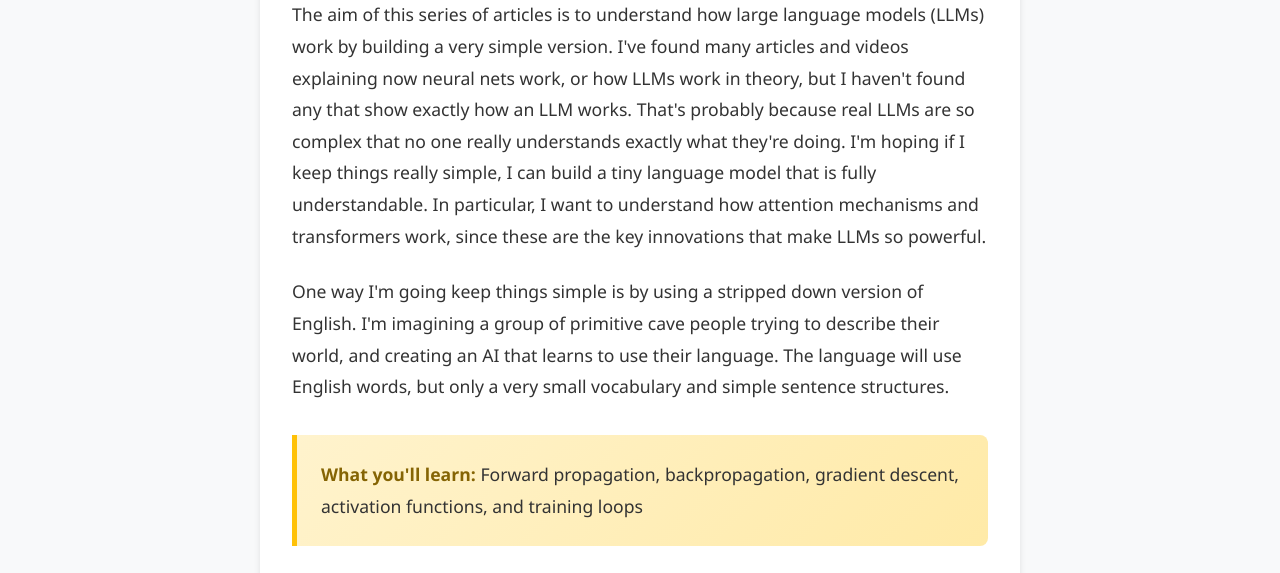
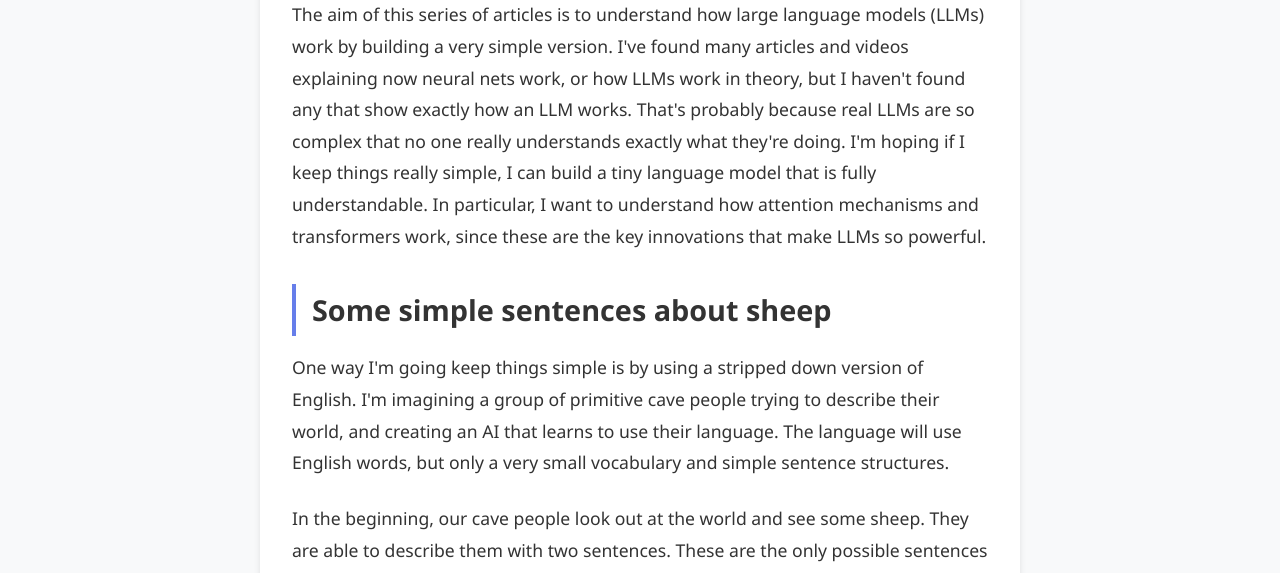
Before and after one commit to petercollingridge/tiny-language-model, a plain HTML site: page docs/index.html in a window 1280 px wide. Shown: the part 322-895 px from the top of the page. Drawn offline with Linux system fonts and the light colour scheme.

Commit message:
Update blog

```diff
--- a/docs/index.html
+++ b/docs/index.html
@@ -30,18 +30,14 @@
                     In particular, I want to understand how attention mechanisms and transformers work, since these are the key innovations that make LLMs so powerful.
                 </p>
 
+                <h2>Some simple sentences about sheep</h2>
+
                 <p>
                   One way I'm going keep things simple is by using a stripped down version of English.
                   I'm imagining a group of primitive cave people trying to describe their world, and creating an
                   AI that learns to use their language.
                   The language will use English words, but only a very small vocabulary and simple sentence structures.
                 </p>
-
-                <div class="highlight-box">
-                    <strong>What you'll learn:</strong> Forward propagation, backpropagation, gradient descent, activation functions, and training loops
-                </div>
-
-                <h2>Some simple sentences about sheep</h2>
 
                 <p>
                   In the beginning, our cave people look out at the world and see some sheep.
```
